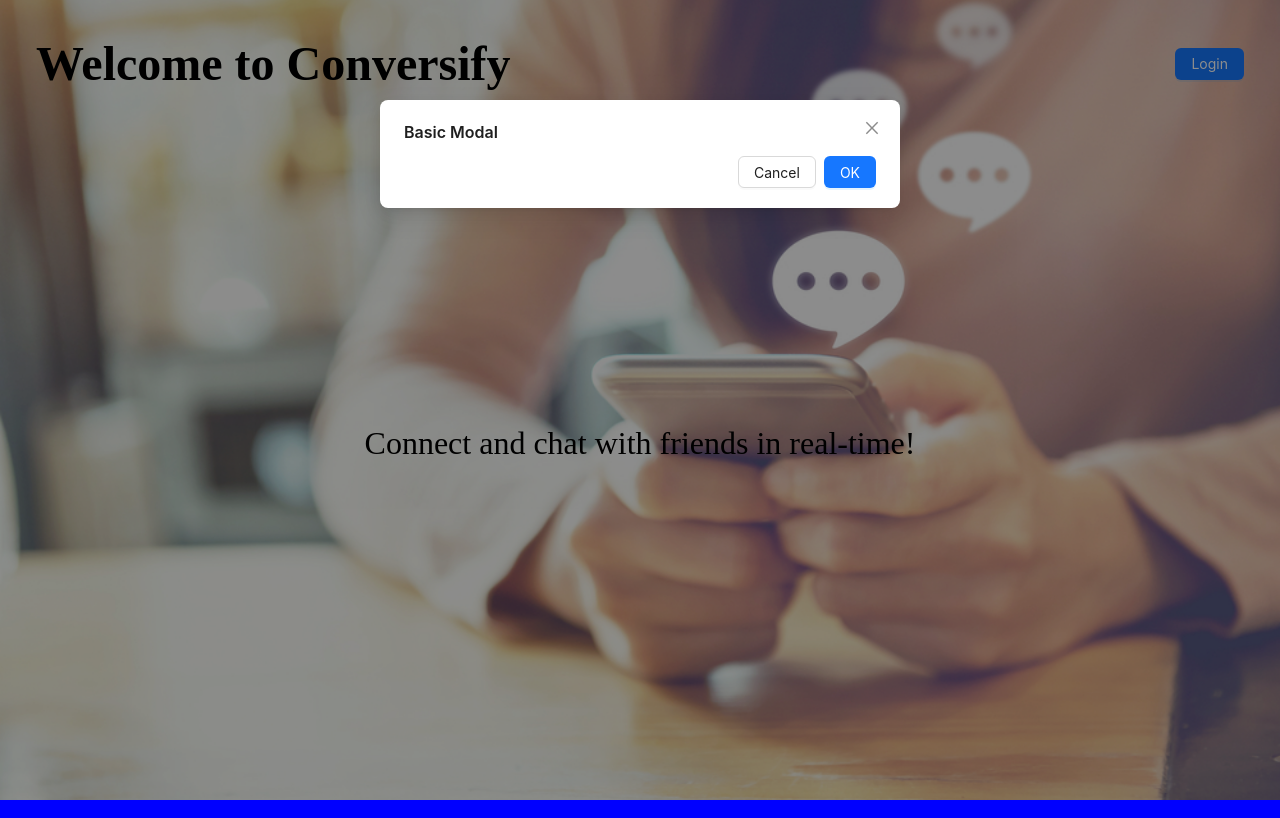
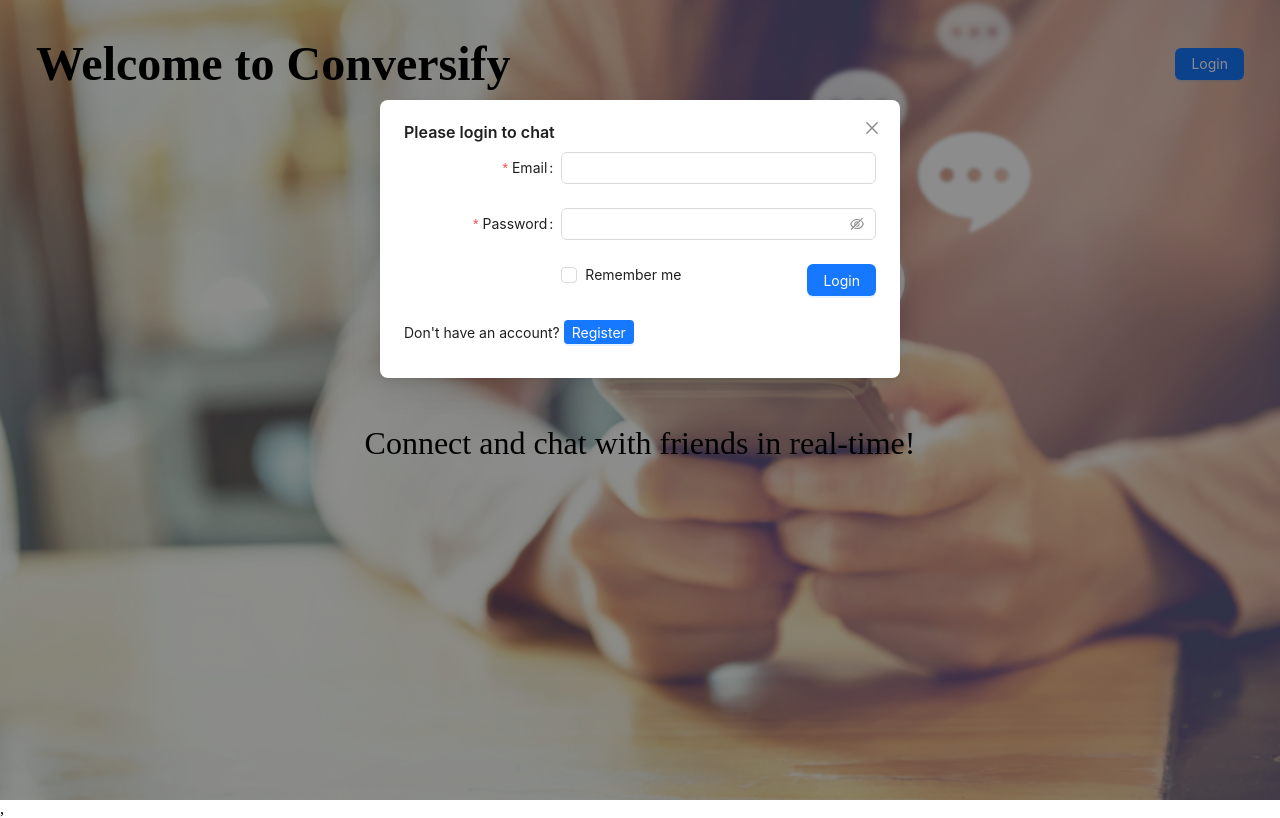
Before and after one commit to nasim-coder/conversify, a React (Create React App) app in the folder frontend/: page / in a window 1280 px wide. Both pictures are taken after a click on the button "Login". Built offline with nearby package versions, Linux system fonts and the light colour scheme.

Commit message:
created login and register form component and added redux axios dependency

```diff
--- a/frontend/package.json
+++ b/frontend/package.json
@@ -3,15 +3,18 @@
   "version": "0.1.0",
   "private": true,
   "dependencies": {
+    "@reduxjs/toolkit": "^1.9.7",
     "@testing-library/jest-dom": "^5.17.0",
     "@testing-library/react": "^13.4.0",
     "@testing-library/user-event": "^13.5.0",
     "antd": "^5.11.0",
+    "axios": "^1.6.1",
     "react": "^18.2.0",
     "react-dom": "^18.2.0",
     "react-redux": "^8.1.3",
     "react-router-dom": "^6.18.0",
     "react-scripts": "5.0.1",
+    "redux": "^4.2.1",
     "web-vitals": "^2.1.4"
   },
   "scripts": {
--- a/frontend/public/index.css
+++ b/frontend/public/index.css
@@ -1,5 +1,3 @@
 body, html {
-    height: 100%;
     margin: 0;
-    background-color: blue;
   }
--- a/frontend/src/App.js
+++ b/frontend/src/App.js
@@ -3,9 +3,9 @@
 import './App.css';
 import React from 'react';
 import { BrowserRouter as Router, Routes, Route } from 'react-router-dom';
-import LandingPage from './components/landing/LandingPage';
+import LandingPage from './components/LandingPage';
 // import LoginPage from './components/Landing/LoginPage';
-import Chat from './components/chat/Chat';
+import Chat from './components/Chat';
 function App() {
   return (
     <Router>
--- a/frontend/src/components/landing/LandingPage.css
+++ b/frontend/src/components/LandingPage.css
@@ -36,14 +36,14 @@
 }
 
 .landing-page {
-  background-color: rgb(34, 20, 224, 1); /* Fallback color */
+  background-color: #2214e0; /* Fallback color */
   height: 100vh;
   display: flex;
   flex-direction: column;
-  background-image: url('../../../public/asset/background-chat.jpg');
+  background-image: url('../../public/asset/background-chat.jpg');
   background-size: cover;
   background-position: center;
   padding: 20px;
   box-sizing: border-box;
-
+  margin: 0;
 }
--- /dev/null
+++ b/frontend/src/components/LandingPage.js
@@ -0,0 +1,43 @@
+// import React, { useState } from 'react';
+// import { Link } from 'react-router-dom';
+import './LandingPage.css';
+import { Button, Modal } from 'antd';
+import LoginForm from './LoginForm';
+import { useSelector, useDispatch } from 'react-redux';
+import {
+  openLoginModal,
+  closeLoginModal,
+} from '../redux/modalSlice';
+
+const LandingPage = () => {
+  const isLoginModalOpen = useSelector((state) => state.modal.isLoginModalOpen);
+  const dispatch = useDispatch();
+
+  return (
+    <div className='landing-page'>
+      <div className='top-bar'>
+        <div className='header'>
+          <span>Welcome to Conversify</span>
+        </div>
+        <div className="login-link">
+          <Button type="primary" onClick={() => dispatch(openLoginModal())}>Login</Button>
+        </div>
+      </div>
+      <Modal
+        title="Please login to chat"
+        open={isLoginModalOpen}
+        closable={true}
+        footer={null}
+        onCancel={()=>dispatch(closeLoginModal())}
+        maskClosable={false}
+      >
+        <LoginForm />
+      </Modal>
+      <div className='slogan'>
+        <span>Connect and chat with friends in real-time!</span>
+      </div>
+    </div>
+  );
+};
+
+export default LandingPage;
--- /dev/null
+++ b/frontend/src/components/LoginForm.js
@@ -0,0 +1,135 @@
+import React from 'react';
+import { Button, Checkbox, Form, Input, Modal } from 'antd';
+import { useDispatch, useSelector } from 'react-redux';
+import axios from 'axios';
+import RegisterForm from './RegisterForm';
+import {
+  closeLoginModal,
+  openRegistrationModal,
+  closeRegistrationModal,
+} from '../redux/modalSlice';
+
+const onFinish = (values) => {
+  handleLogin(values);
+};
+
+const handleLogin = async (values) => {
+  try {
+    // Replace 'YOUR_LOGIN_API_ENDPOINT' with your actual API endpoint
+    const response = await axios.post('YOUR_LOGIN_API_ENDPOINT', {
+      email: values.email,
+      password: values.password,
+    });
+
+    // Check for a successful response
+    if (response.status === 200) {
+      // Optionally, you can handle the successful login here, e.g., set user credentials in Redux or local storage.
+      console.log('Login successful');
+    } else {
+      // Handle login error, e.g., show an error message.
+      console.log('Login failed');
+    }
+  } catch (error) {
+    // Handle the error, e.g., show an error message or log it.
+    console.error('An error occurred during login:', error);
+  }
+};
+
+
+const onFinishFailed = (errorInfo) => {
+  console.log('Failed:', errorInfo);
+};
+
+const LoginForm = () => {
+  const dispatch = useDispatch();
+  const isRegistrationModalOpen = useSelector((state) => state.modal.isRegistrationModalOpen);
+
+  return (
+    <div>
+      <Form
+        name="basic"
+        labelCol={{
+          span: 8,
+        }}
+        wrapperCol={{
+          span: 16,
+        }}
+        style={{
+          maxWidth: 600,
+        }}
+        initialValues={{
+          remember: true,
+        }}
+        onFinish={onFinish}
+        onFinishFailed={onFinishFailed}
+        autoComplete="off"
+      >
+        <Form.Item
+          label="Email"
+          name="email"
+          rules={[
+            {
+              required: true,
+              message: 'Please input your email!',
+            },
+          ]}
+        >
+          <Input />
+        </Form.Item>
+
+        <Form.Item
+          label="Password"
+          name="password"
+          rules={[
+            {
+              required: true,
+              message: 'Please input your password!',
+            },
+          ]}
+        >
+          <Input.Password />
+        </Form.Item>
+
+        <Form.Item
+          name="remember"
+          valuePropName="checked"
+          wrapperCol={{
+            offset: 8,
+            span: 16,
+          }}
+        >
+          <Checkbox>Remember me</Checkbox>
+          <Button type="primary" style={{ float: 'right' }} htmlType="submit">
+            Login
+          </Button>
+        </Form.Item>
+      </Form>
+      <p>
+        Don't have an account?{' '}
+        <Button
+          type="primary"
+          size="small"
+          onClick={() => {
+            dispatch(openRegistrationModal()); // Open the registration modal
+            dispatch(closeLoginModal()); // Close the login modal
+          }}
+        >
+          Register
+        </Button>
+      </p>
+
+      <Modal
+        title="Please register to get started"
+        open={isRegistrationModalOpen}
+        onCancel={() => dispatch(closeRegistrationModal())}
+        closable={true}
+        footer={null}
+        maskClosable={false}
+      >
+        <RegisterForm />
+      </Modal>
+    </div>
+  );
+};
+
+export default LoginForm;
--- /dev/null
+++ b/frontend/src/components/RegisterForm.js
@@ -0,0 +1,105 @@
+import React from 'react';
+import { Button, Checkbox, Form, Input } from 'antd';
+// import { useDispatch, useSelector } from 'react-redux';
+// import {
+//   closeLoginModal,
+//   openRegistrationModal,
+//   closeRegistrationModal,
+// } from '../redux/modalSlice';
+
+const onFinish = (values) => {
+    console.log('Success:', values);
+};
+
+const onFinishFailed = (errorInfo) => {
+    console.log('Failed:', errorInfo);
+};
+
+const RegisterForm = () => {
+
+
+    return (
+        <div>
+            <Form
+                name="basic"
+                labelCol={{ span: 8}}
+                wrapperCol={{ span: 16 }}
+                style={{ maxWidth: 600 }}
+                initialValues={{ remember: true }}
+                onFinish={onFinish}
+                onFinishFailed={onFinishFailed}
+                autoComplete="off"
+            >
+                <Form.Item
+                    label="First Name"
+                    name="firstName"
+                    rules={[
+                        {
+                            required: true,
+                            message: 'Please input your first name!',
+                        },
+                    ]}
+                >
+                    <Input />
+                </Form.Item>
+
+                <Form.Item
+                    label="Last Name"
+                    name="lastName"
+                    rules={[
+                        {
+                            required: true,
+                            message: 'Please input your Last name!',
+                        },
+                    ]}
+                >
+                    <Input />
+                </Form.Item>
+
+                <Form.Item
+                    label="Email"
+                    name="email"
+                    rules={[
+                        {
+                            required: true,
+                            message: 'Please input your email !',
+                        },
+                    ]}
+                >
+                <Input />
+                </Form.Item>
+
+                <Form.Item
+                    label="Password"
+                    name="password"
+                    rules={[
+                        {
+                            required: true,
+                            message: 'Please input your password!',
+                        },
+                    ]}
+                >
+                    <Input.Password />
+                </Form.Item>
+
+                <Form.Item
+                    name="remember"
+                    valuePropName="checked"
+                    wrapperCol={{ offset: 8, span: 16 }}
+                >
+                <Checkbox>Remember me</Checkbox>
+                </Form.Item>
+
+                <Form.Item
+                    wrapperCol={{ offset: 8, span: 16}}
+                >
+                    <Button style={{float: 'right'}} type="primary" htmlType="submit">
+                        Register
+                    </Button>
+                </Form.Item>
+            </Form>
+        </div>
+    );
+};
+
+export default RegisterForm;
--- a/frontend/src/components/landing/LandingPage.js
+++ /dev/null
@@ -1,39 +0,0 @@
-import React, {useState} from 'react';
-// import { Link } from 'react-router-dom';
-import './LandingPage.css'; // Import the CSS file for styling
-import { Button, Modal } from 'antd';
-const LandingPage = () => {
-
-  const [isModalOpen, setIsModalOpen] = useState(false);
-  const showModal = () => {
-    setIsModalOpen(true);
-  };
-  const handleOk = () => {
-    setIsModalOpen(false);
-  };
-  const handleCancel = () => {
-    setIsModalOpen(false);
-  };
-
-
-  return (
-    <div className='landing-page'>
-    <div className='top-bar'>
-        <div className='header'>
-            <span>Welcome to Conversify</span>
-        </div>
-        <div className="login-link">
-        <Button type="primary" onClick={showModal}>Login</Button>
-        </div>
-    </div>
-    <Modal title="Basic Modal" open={isModalOpen} onOk={handleOk} onCancel={handleCancel}>
-
-    </Modal>
-    <div className='slogan'>
-        <span>Connect and chat with friends in real-time!</span>
-    </div>
-    </div>
-  );
-};
-
-export default LandingPage;
--- a/frontend/src/index.js
+++ b/frontend/src/index.js
@@ -1,10 +1,13 @@
 import React from 'react';
 import ReactDOM from 'react-dom/client';
 import App from './App';
-
+import { Provider } from 'react-redux';
+import store from './redux/store';
 const root = ReactDOM.createRoot(document.getElementById('root'));
 root.render(
   <React.StrictMode>
+    <Provider store={store}>
     <App />
+  </Provider>,
   </React.StrictMode>
 );
--- /dev/null
+++ b/frontend/src/redux/modalSlice.js
@@ -0,0 +1,35 @@
+// modalSlice.js
+import { createSlice } from '@reduxjs/toolkit';
+
+const initialState = {
+  isLoginModalOpen: false,
+  isRegistrationModalOpen: false,
+};
+
+const modalSlice = createSlice({
+  name: 'modal',
+  initialState,
+  reducers: {
+    openLoginModal: (state) => {
+      state.isLoginModalOpen = true;
+    },
+    closeLoginModal: (state) => {
+      state.isLoginModalOpen = false;
+    },
+    openRegistrationModal: (state) => {
+      state.isRegistrationModalOpen = true;
+    },
+    closeRegistrationModal: (state) => {
+      state.isRegistrationModalOpen = false;
+    },
+  },
+});
+
+export const {
+  openLoginModal,
+  closeLoginModal,
+  openRegistrationModal,
+  closeRegistrationModal,
+} = modalSlice.actions;
+
+export default modalSlice.reducer;
--- /dev/null
+++ b/frontend/src/redux/store.js
@@ -0,0 +1,12 @@
+// store.js
+import { configureStore } from '@reduxjs/toolkit';
+import modalReducer from './modalSlice';
+
+const store = configureStore({
+  reducer: {
+    modal: modalReducer,
+    // Add other reducers if needed
+  },
+});
+
+export default store;
```
Also changed, not shown: frontend/src/components/Chat.js (renamed from frontend/src/components/chat/Chat.js), 2 other files (tests, documents, lock files or other folders).
